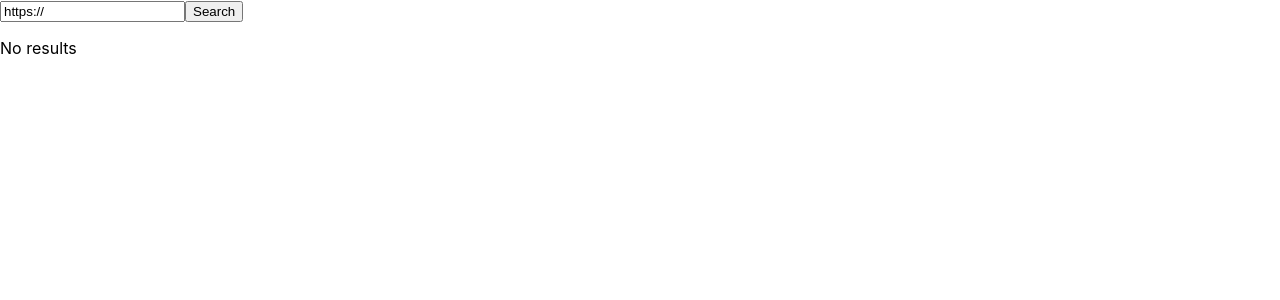
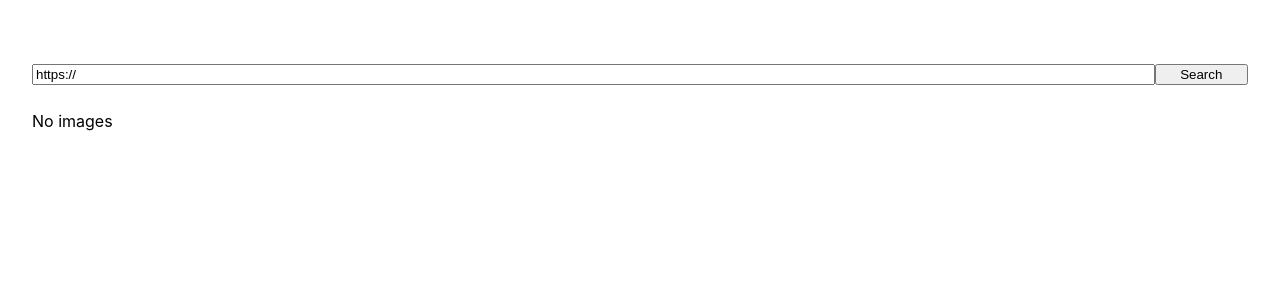
Before and after one commit to cbwar/nextjs-test-app, a Next.js app: page / in a window 1280 px wide. Shown: the top 300 px of the page. Built offline with nearby package versions, Linux system fonts and the light colour scheme.

Commit message:
update home page / results style

```diff
--- a/components/searchbar.tsx
+++ b/components/searchbar.tsx
@@ -1,4 +1,5 @@
 import React, {FormEvent, useState} from "react";
+import styles from '../styles/Search.module.scss'
 
 type SearchBarProps = {
     onSearch: (query: string) => void,
@@ -23,7 +24,7 @@ export default function SearchBar(_props: SearchBarProps) {
     }
 
     return (
-        <div className="searchBar">
+        <div className={styles.searchBar}>
             <form onSubmit={onSubmit}>
                 <input type="text" onInput={(e: FormEvent<HTMLInputElement>) => setQuery(e.currentTarget.value)}
                        value={query}/>
--- a/components/searchresults.tsx
+++ b/components/searchresults.tsx
@@ -1,22 +1,51 @@
-import {ParserResult} from "../src/types";
+import {ParserResult, ResultType} from "../src/types";
+import styles from '../styles/Search.module.scss'
 
 type SearchResults = {
-    results: ParserResult[]
+    results: ParserResult[],
+    onUrlClick: (url: string) => void
 }
 
 export default function SearchResults(_props: SearchResults) {
 
-    const results = [..._props.results].map((item: ParserResult, index) => {
-        return <div className="result" key={index}>
-            <span>Url = {item.url}</span>
-            <span>Type = {item.type}</span>
-        </div>
-    })
+    const images = [..._props.results]
+        .filter((item: ParserResult) => {
+            return item.type === ResultType.Image
+        })
+        .map((item: ParserResult, index) => {
+            return <div className={styles.result} key={index}>
+                <div className={styles.header}>{item.url}</div>
+                <div className={styles.body}>
+                    <img src={item.url} alt=""/>
+                </div>
+            </div>
+        })
+
+    const links = [..._props.results]
+        .filter((item: ParserResult) => {
+            return item.type === ResultType.Anchor
+        })
+        .map((item: ParserResult, index) => {
+            return <div>
+                <a href="#" onClick={(e) => {
+                    e.preventDefault()
+                    _props.onUrlClick(item.url)
+                }}>{item.url}</a>
+            </div>
+        })
 
     return (
-        <div className="searchResults">
-            {results.length === 0 && <p>No results</p>}
-            {results.length > 0 && results}
+        <div className={styles.searchResults}>
+            {images.length === 0 && <p>No images</p>}
+            {images.length > 0 && images}
+            {links.length > 0 &&
+                <div className={styles.result} key="links">
+                    <div className={styles.header}>Links</div>
+                    <div className={styles.body}>
+                        {links}
+                    </div>
+                </div>
+            }
         </div>
     )
 }
--- a/pages/_app.tsx
+++ b/pages/_app.tsx
@@ -1,5 +1,5 @@
-import '../styles/globals.css'
-import type { AppProps } from 'next/app'
+import '../styles/globals.scss'
+import type {AppProps} from 'next/app'
 
 function MyApp({ Component, pageProps }: AppProps) {
   return <Component {...pageProps} />
--- a/pages/index.tsx
+++ b/pages/index.tsx
@@ -1,4 +1,5 @@
 import type {NextPage} from 'next'
+import Head from 'next/head'
 import SearchBar from "../components/searchbar";
 import SearchResults from "../components/searchresults";
 import {useState} from "react";
@@ -13,20 +14,23 @@ const Home: NextPage = () => {
     const [results, setResults] = useState([] as ParserResult[])
     const [searchError, setError] = useState("")
 
-    const searchResults = async (query: string) => {
-        const json = await scrapperApi(query)
+    const runSearch = async (_query: string) => {
+        setQuery(_query)
+        const json = await scrapperApi(_query)
         setResults(json.results ?? [])
         setError(json.message ?? '')
-        if (json.success) {
-            setQuery(defaultQuery)
-        }
     }
 
     return (
-        <div>
-            <SearchBar onSearch={searchResults} query={query}></SearchBar>
-            {searchError !== '' && <span className="error"><strong>Error</strong>: {searchError}</span>}
-            {searchError === '' && <SearchResults results={results}></SearchResults>}
+        <div className="container">
+            <Head>
+                <title>NextJs test project</title>
+            </Head>
+            <div className="main">
+                <SearchBar onSearch={runSearch} query={query}></SearchBar>
+                {searchError !== '' && <span className="error">{searchError}</span>}
+                {searchError === '' && <SearchResults results={results} onUrlClick={runSearch}></SearchResults>}
+            </div>
         </div>
     )
 }
--- /dev/null
+++ b/styles/Search.module.scss
@@ -0,0 +1,51 @@
+@import "variables";
+
+.searchBar {
+  margin-bottom: 10px;
+
+  form {
+    display: flex;
+    flex-direction: row;
+    flex-wrap: nowrap;
+
+    input {
+      display: block;
+      width: 100%;
+    }
+
+    button {
+      display: block;
+      width: 100px;
+    }
+  }
+
+}
+
+.searchResults {
+  display: flex;
+  flex-direction: column;
+
+  > .result {
+    margin-bottom: 10px;
+    padding: 5px;
+    border: 1px solid grey;
+    border-radius: 5px;
+
+    > .header {
+      font-weight: bold;
+      padding: 5px;
+      background-color: lighten($text-color, 80%);
+      margin-bottom: 10px;
+    }
+
+    > .body {
+
+    }
+
+    img {
+      max-width: 100%;
+
+    }
+  }
+
+}
--- /dev/null
+++ b/styles/_variables.scss
@@ -0,0 +1,2 @@
+$background-color: white;
+$text-color: black;
--- a/styles/globals.css
+++ /dev/null
@@ -1,26 +0,0 @@
-html,
-body {
-  padding: 0;
-  margin: 0;
-  font-family: -apple-system, BlinkMacSystemFont, Segoe UI, Roboto, Oxygen,
-    Ubuntu, Cantarell, Fira Sans, Droid Sans, Helvetica Neue, sans-serif;
-}
-
-a {
-  color: inherit;
-  text-decoration: none;
-}
-
-* {
-  box-sizing: border-box;
-}
-
-@media (prefers-color-scheme: dark) {
-  html {
-    color-scheme: dark;
-  }
-  body {
-    color: white;
-    background: black;
-  }
-}
--- /dev/null
+++ b/styles/globals.scss
@@ -0,0 +1,59 @@
+@import "variables";
+
+html,
+body {
+  padding: 0;
+  margin: 0;
+  font-family: -apple-system, BlinkMacSystemFont, Segoe UI, Roboto, Oxygen,
+  Ubuntu, Cantarell, Fira Sans, Droid Sans, Helvetica Neue, sans-serif;
+  color: $text-color;
+  background-color: $background-color;
+}
+
+a {
+  color: inherit;
+  text-decoration: none;
+}
+
+* {
+  box-sizing: border-box;
+}
+
+.container {
+  padding: 0 2rem;
+}
+
+.error {
+  padding: 5px;
+  border: 1px solid black;
+  border-radius: 5px;
+  font-weight: bold;
+  color: darkred;
+  margin-bottom: 10px;
+}
+
+.main {
+  min-height: 100vh;
+  padding: 4rem 0;
+  flex: 1;
+  display: flex;
+  flex-direction: column;
+  /*justify-content: center;*/
+  /*align-items: center;*/
+}
+
+.footer {
+  display: flex;
+  flex: 1;
+  padding: 2rem 0;
+  border-top: 1px solid #eaeaea;
+  justify-content: center;
+  align-items: center;
+}
+
+.footer a {
+  display: flex;
+  justify-content: center;
+  align-items: center;
+  flex-grow: 1;
+}
```
Also changed, not shown: styles/Home.module.css (+0 -29 lines).
